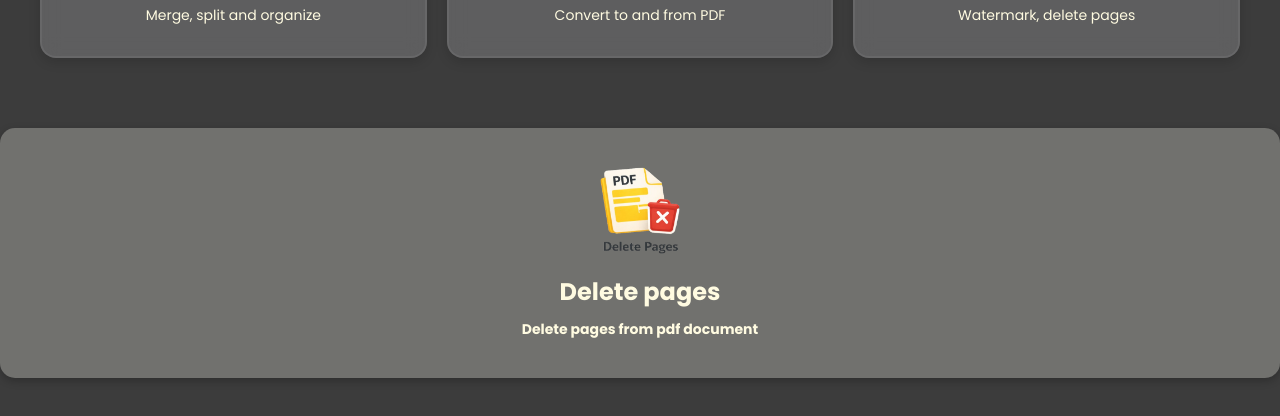
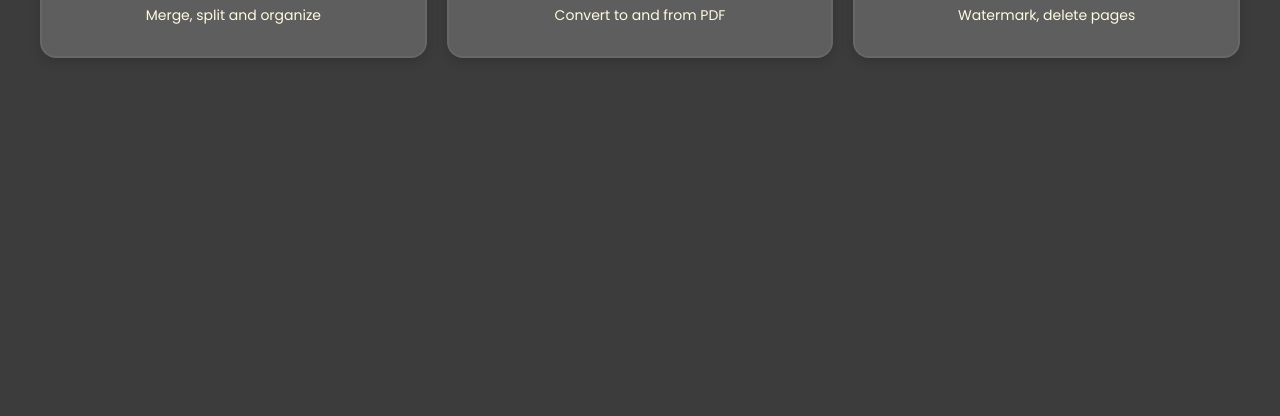
Before and after one commit to reindal/pdeffy, an Electron app: page index.html in a window 1280 px wide. Shown: the part 314-730 px from the top of the page. Drawn offline with Linux system fonts and the light colour scheme; no server answers.

Commit message:
Quick fixes

```diff
--- a/index.html
+++ b/index.html
@@ -108,13 +108,6 @@
             </div>
         </details>
     </div>
-    <div class="optionContainer">
-        <a href="./functionalities/deletePages/deletepages.html" class="optionCard" id="deletePages">
-            <img src="./assets/deletePages.png" alt="Delete pages icon" class="optionIcon">
-            <h2 id="deletePagesText" class="langText">Delete pages</h2>
-            <p id="deletePagesDesc" class="langText">Delete pages from pdf document</p>
-        </a>
-    </div>
 </main>
     <script src="./collapsibleSections.js"></script>
     <script src="./changeLang.js"></script>
```
